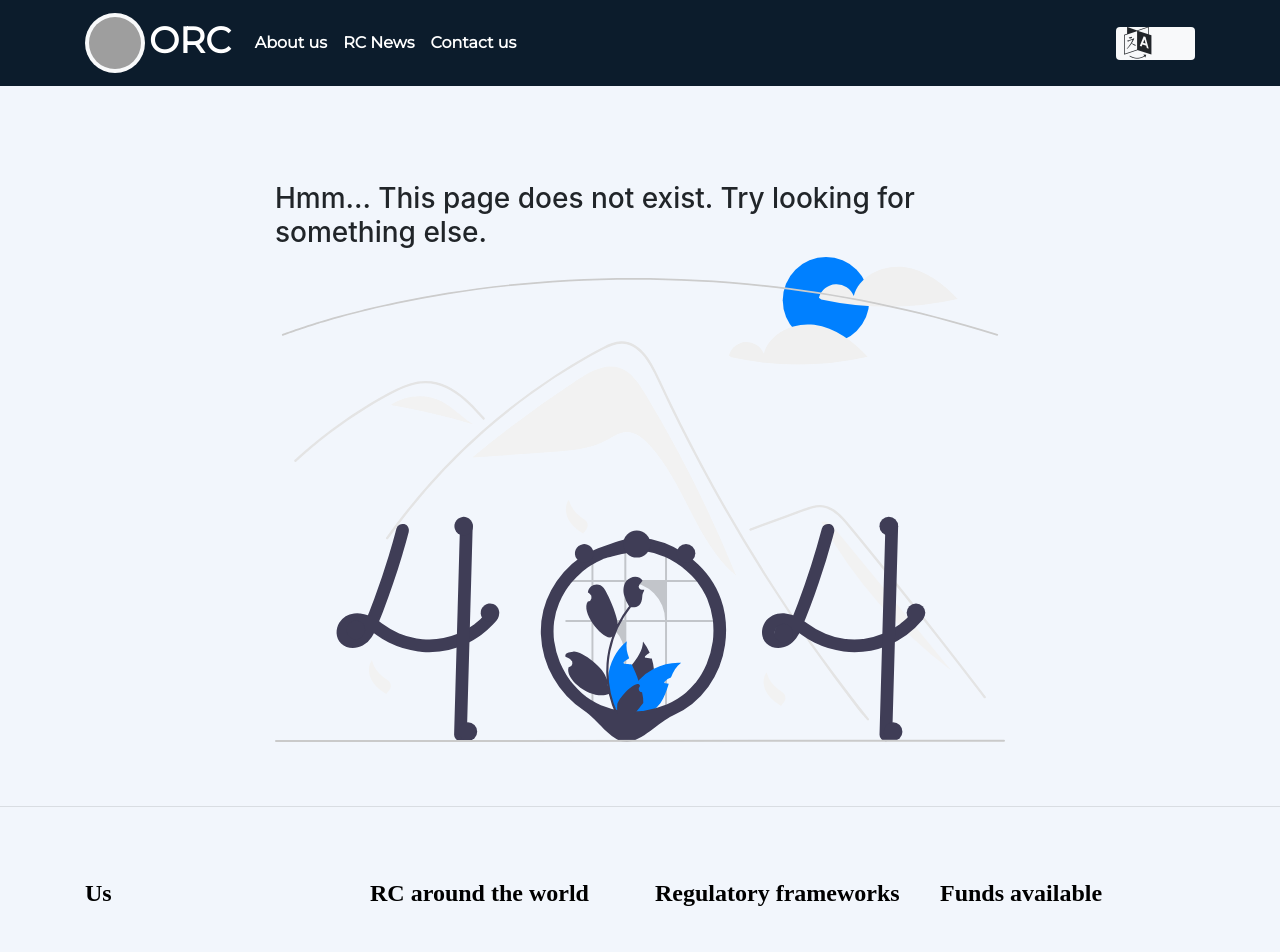
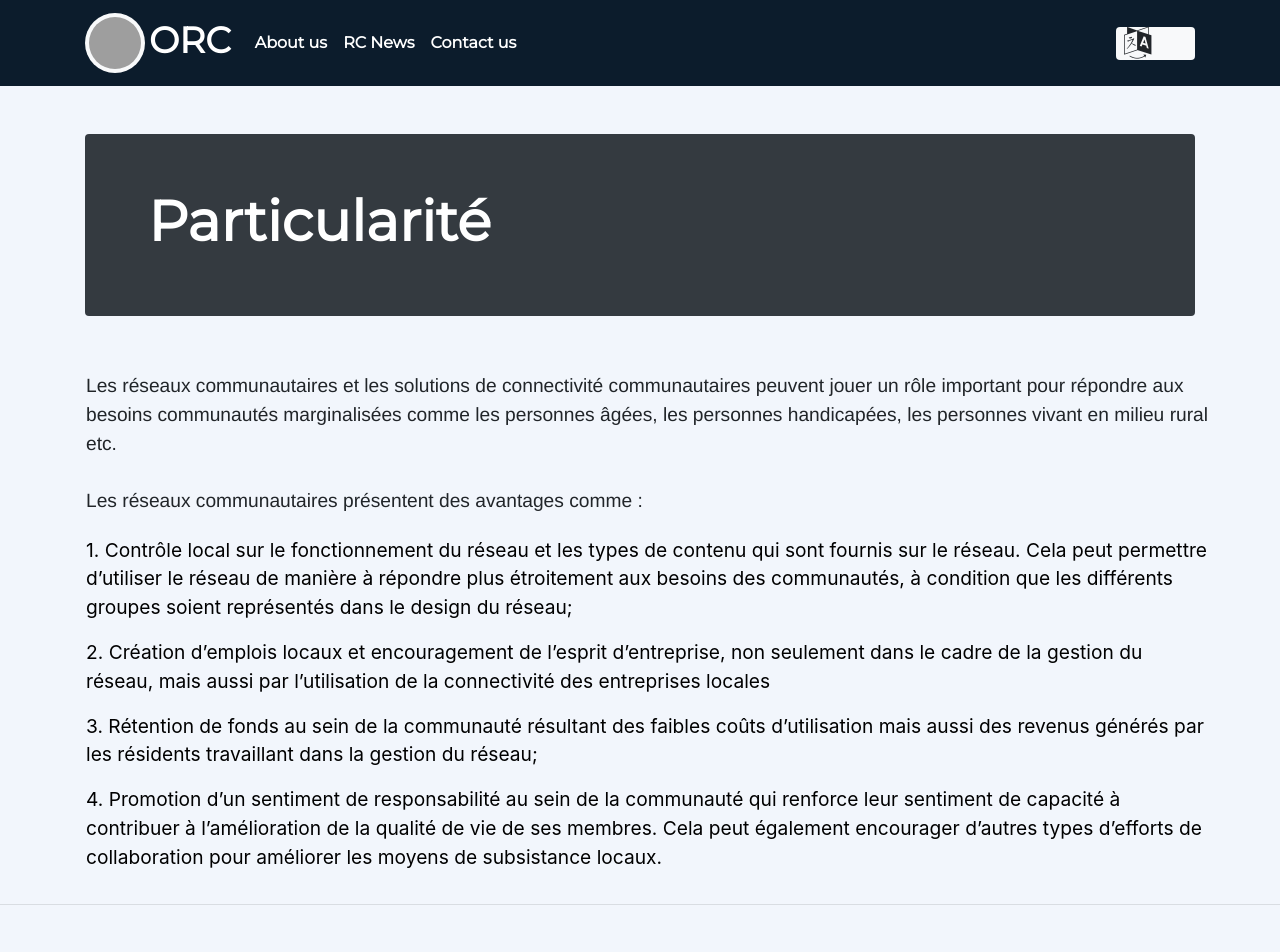
Before and after one commit to sajesunlock/network, a React (Create React App) app: page /Particularite in a window 1280 px wide. Shown: the top 952 px of the page. Built offline with nearby package versions, Linux system fonts and the light colour scheme; no server answers; grey boxes are pictures that could not be loaded.

Commit message:
add new text

```diff
--- a/src/i18n.js
+++ b/src/i18n.js
@@ -222,7 +222,7 @@ i18n
             footer: {
               title1: {
                   title: "Nous",
-                  part1: "a propos de nous",
+                  part1: "A propos de nous",
                   part2: "Envoyez-nous un email",
                   part3: "Appelez-nous",
               },
--- a/src/layouts/Footer/Footer.jsx
+++ b/src/layouts/Footer/Footer.jsx
@@ -32,9 +32,9 @@ function Footer({ t, i18n }) {
                     <div className="col-md-3  col-6 resource">
                       <ul>
                         <li className="titre">{t("footer.title3.title")}</li>
-                        <li className="mt-5 "> <Link className="text-line" to="/"> {t("footer.title3.part1")} </Link> </li>
-                        <li className="mt-4 "><a className="text-line" href="/">{t("footer.title3.part2")}</a></li>
-                        <li className="mt-4 "><a className="text-line" href="/">{t("footer.title3.part3")}</a></li>
+                        <li className="mt-5 "> <Link className="text-line" to="/gouvernance"> {t("footer.title3.part1")} </Link> </li>
+                        <li className="mt-4 "><a className="text-line" href="/regulation">{t("footer.title3.part2")}</a></li>
+                        <li className="mt-4 "><a className="text-line" href="/particularite">{t("footer.title3.part3")}</a></li>
                       </ul>
                     </div>
                     <div className="col-md-3  col-6 resource">
--- /dev/null
+++ b/src/pages/Gouvernance.jsx
@@ -0,0 +1,46 @@
+import React from "react";
+import { Helmet } from "react-helmet";
+
+export default function Gouvernance() {
+  return (
+    <div className="container mt-5">
+      <dov className="row">
+        <div className="col-12">
+        <div className="jumbotron jumbotron-fluid bg-dark rounded text-light p-5">
+          <div className="container">
+            <h1 className="display-4">Promoteurs et Gouvernance</h1>
+          </div>
+        </div>
+        </div>
+      </dov>
+      <div className="row">
+        <p className="pt-2 pl-3 mt-3 text-about">
+        Les réseaux communautaires sont des réseaux décentralisés
+        qui exploitent le potentiel des technologies de communication
+        à faible coût pour soutenir des infrastructures de communication abordables,
+        détenues et gérées localement. Plutôt que d&apos;être centrés
+        sur l&apos;entreprise privée, ils sont gérés par les membres des communautés
+        locales qui se chargent du déploiement, de la gouvernance et de toute
+        la maintenance des infrastructures de communication. Ils fournissent généralement
+        des réseaux publics à petite échelle basés sur le Wi-Fi, ou parfois des services
+        mobiles cellulaires ou des connexions par fibre optique.
+        </p>
+        <p className="pt-2 pl-3  text-about">
+        Le nombre de réseaux communautaires dans le monde est encore relativement faible,
+        principalement en raison d&apos;une connaissance limitée de ces nouveaux
+        types d&apos;infrastructures de communication, mais aussi en raison des obstacles
+        réglementaires et des contraintes de capacité humaine qui existent
+        dans de nombreux pays, en particulier dans l&apos;hémisphère sud.
+        Plusieurs institutions régionales et internationales
+        comme Internet Society Foundation, LACNIC se misent sur cette solution pour
+         les besoins de connectivité dans les pays en développement.
+        </p>
+      </div>
+
+      <Helmet>
+        <title>Observatoire des Réseaux Communautaires | Actualités </title>
+        <meta name="description" content="Actualités haitiennes sur les réseaux communautaires et l'accès à Internet universel" />
+      </Helmet>
+    </div>
+  );
+}
--- a/src/pages/News.jsx
+++ b/src/pages/News.jsx
@@ -16,8 +16,6 @@ export default function News() {
     }
     getCommunity();
 }, []);
-
-console.log(news);
 
   return (
     <div className="container mt-5">
--- /dev/null
+++ b/src/pages/Particularite.jsx
@@ -0,0 +1,55 @@
+import React from "react";
+import { Helmet } from "react-helmet";
+
+export default function Particularite() {
+  return (
+    <div className="container mt-5">
+      <dov className="row">
+        <div className="col-12">
+        <div className="jumbotron jumbotron-fluid bg-dark rounded text-light p-5">
+          <div className="container">
+            <h1 className="display-4">Particularité</h1>
+          </div>
+        </div>
+        </div>
+      </dov>
+      <div className="row">
+        <p className="pt-2 pl-3 mt-3 text-about">
+            Les réseaux communautaires et les solutions de connectivité
+            communautaires peuvent jouer un rôle important pour répondre
+            aux besoins communautés marginalisées comme les personnes âgées,
+            les personnes handicapées, les personnes vivant en milieu rural etc.
+        </p>
+        <p className=" pl-3 mt-2 text-about">Les réseaux communautaires présentent des avantages comme : </p>
+        <ol className="text-about">
+            <li className=" pl-3">1. Contrôle local sur le fonctionnement du réseau et les types
+                de contenu qui sont fournis sur le réseau.
+                Cela peut permettre d&rsquo;utiliser
+                le réseau de manière à répondre plus étroitement aux besoins des communautés,
+                 à condition que les différents groupes soient représentés dans le design du réseau;
+            </li>
+            <li className=" mt-3 pl-3">2. Création d&rsquo;emplois locaux et encouragement de
+                l&rsquo;esprit d&rsquo;entreprise,
+                non seulement dans le cadre de la gestion du réseau,
+                mais aussi par l&rsquo;utilisation
+                 de la connectivité des entreprises locales
+            </li>
+            <li className="mt-3 pl-3">3. Rétention de fonds au sein de la communauté résultant des faibles coûts
+                d&rsquo;utilisation mais aussi des revenus générés par les résidents travaillant
+                dans la gestion du réseau;
+            </li>
+            <li className="mt-3 pl-3">4. Promotion d&rsquo;un sentiment de responsabilité
+                au sein de la communauté qui renforce leur sentiment de capacité à contribuer
+                à l&rsquo;amélioration de la qualité de vie de ses membres.
+                Cela peut également encourager d&rsquo;autres types d&rsquo;efforts de collaboration
+                pour améliorer les moyens de subsistance locaux.
+            </li>
+        </ol>
+      </div>
+      <Helmet>
+        <title>Observatoire des Réseaux Communautaires | Actualités </title>
+        <meta name="description" content="Actualités haitiennes sur les réseaux communautaires et l'accès à Internet universel" />
+      </Helmet>
+    </div>
+  );
+}
--- /dev/null
+++ b/src/pages/Regulation.jsx
@@ -0,0 +1,55 @@
+import React from "react";
+import { Helmet } from "react-helmet";
+
+export default function Regulation() {
+  return (
+    <div className="container mt-5">
+      <dov className="row">
+        <div className="col-12">
+        <div className="jumbotron jumbotron-fluid bg-dark rounded text-light p-5">
+          <div className="container">
+            <h1 className="display-4">Régulation</h1>
+          </div>
+        </div>
+        </div>
+      </dov>
+      <div className="row">
+        <p className="pt-2 pl-3 mt-3 text-about">
+            Si la création de réseaux communautaires présente de nombreux avantages potentiels,
+            la principale restriction au développement de ces réseaux est l&lsquo;absence d&lsquo;un
+            environnement réglementaire favorable. Quelques pays ont adopté
+            un cadre en matière de licences qui prévoit des dispositions
+              les opérateurs communautaires,
+            comme l&lsquo;Argentine, le Brésil et l&lsquo;Ouganda. Cependant en général,
+            les droits de licence et les exigences liées aux déclarations des licences sont trop
+            onéreux pour les petits réseaux. Toutefois,
+            les organismes de régulation des télécommunications
+            au niveau national peuvent être ouverts à l&lsquo;adoption d&lsquo;une telle approche,
+            si les conditions nécessaires à sa mise en œuvre sont réunies.
+        </p>
+        <p className="pt-2 pl-3  text-about">
+            En plus des défis liés à l&lsquo;accès des régions éloignées,
+            il existe de nombreux obstacles au déploiement de réseaux communautaires comme :
+        </p>
+        <ul>
+            <li className=" mt-3 pl-5 text-about"><b>.</b> Enregistrement / octroi de licences et de permis </li>
+            <li className=" mt-3 pl-5 text-about"><b>.</b> Taxes, réglementions pour l&lsquo;obtention de permis
+                et frais d`&lsquo;importation
+            </li>
+            <li className=" mt-3 pl-5 text-about"><b>.</b> Financement </li>
+            <li className=" mt-3 pl-5 text-about"><b>.</b> Accès au spectre - pénurie, utilisation inefficace et dépenses</li>
+        </ul>
+        <p className="pt-2 pl-3  text-about">
+        Les gouvernements peuvent atténuer ou éliminer
+        les obstacles par l&lsquo;assouplissement des exigences réglementaires
+        l&lsquo;exemptions des taxes et des frais, la transparence améliorée et
+        l&lsquo;élargissement du service universel et d`&lsquo;autres possibilités de financement.
+        </p>
+      </div>
+      <Helmet>
+        <title>Observatoire des Réseaux Communautaires | Actualités </title>
+        <meta name="description" content="Actualités haitiennes sur les réseaux communautaires et l'accès à Internet universel" />
+      </Helmet>
+    </div>
+  );
+}
--- a/src/routes.jsx
+++ b/src/routes.jsx
@@ -14,6 +14,9 @@ import Lookup from "./pages/Lookup";
 import Community from "./pages/Community";
 import Contact from "./pages/Contact";
 import News from "./pages/News";
+import Regulation from "./pages/Regulation";
+import Particularite from "./pages/Particularite";
+import Gouvernance from "./pages/Gouvernance";
 
 function RoutesPage() {
   return (
@@ -30,6 +33,9 @@ function RoutesPage() {
                   */}
 
                   <Route path="/" element={<Home />} />
+                  <Route path="/Regulation" element={<Regulation />} />
+                  <Route path="/Particularite" element={<Particularite />} />
+                  <Route path="/gouvernance" element={<Gouvernance />} />
                   <Route path="/contact" element={<Contact />} />
                   <Route path="/community/news" element={<News />} />
                   <Route path="/about" element={<About />} />
```
